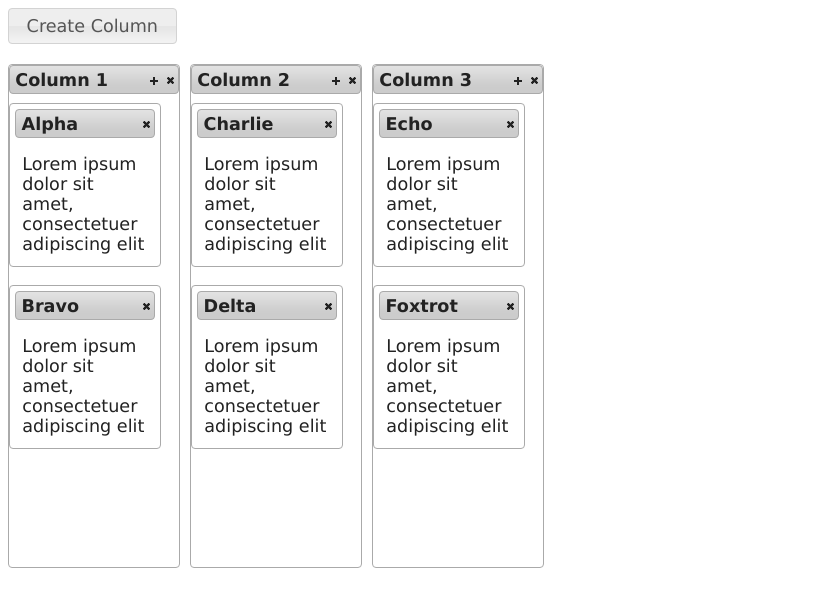
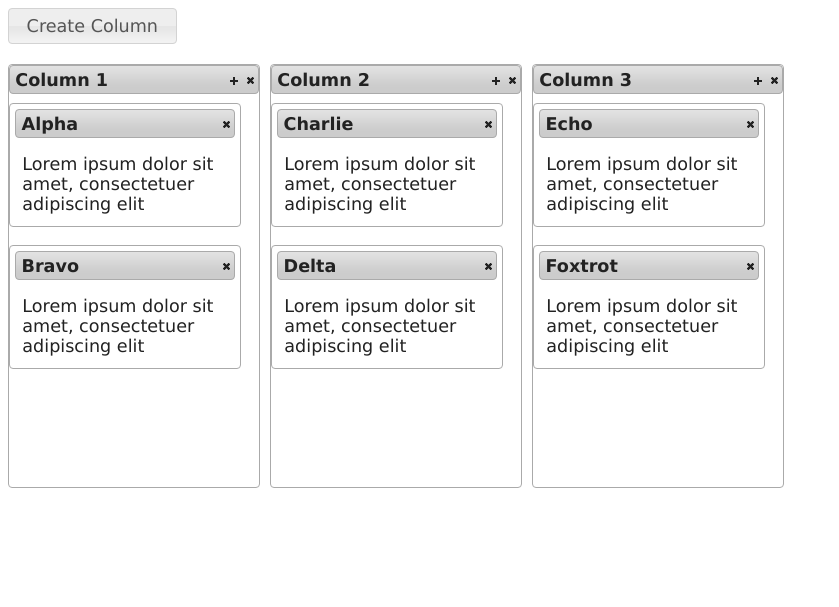
Before and after one commit to heejongahn/kanban-gallen, a Flask app: page / in a window 1280 px wide. Shown: the top 607 px of the page, without its empty margins (0-839 px from the left). Run offline with Flask 2, Linux system fonts and the light colour scheme; parts of the project's set-up code (start-up, migrations or seed data) failed here and were passed over.

Commit message:
[ui] expand column width

```diff
--- a/kanban_gallen/static/css/index.css
+++ b/kanban_gallen/static/css/index.css
@@ -11,7 +11,7 @@ body {
   margin-bottom: 20px;
 }
 .column {
-  width: 170px;
+  width: 250px;
   float: left;
   padding-bottom: 100px;
   margin-right: 10px;
```
